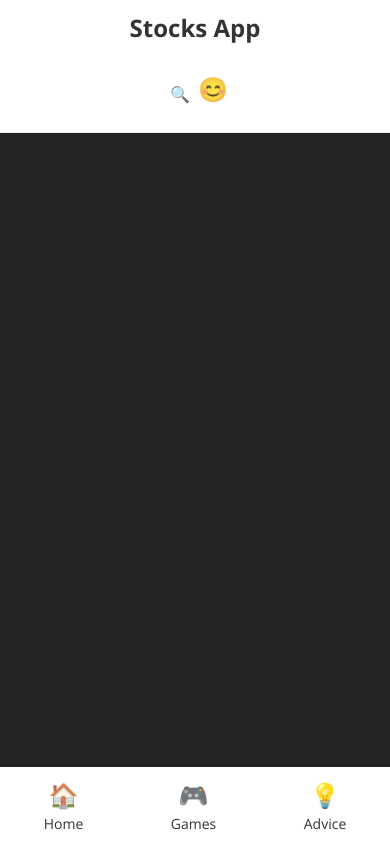
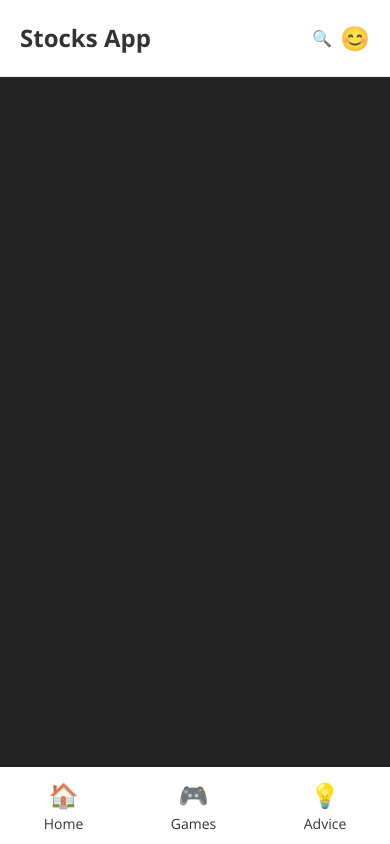
Before and after one commit to alexechoi/hack-kosice-24, a React (Vite) app: page / in a window 390 px wide. Built offline with nearby package versions, Linux system fonts and the light colour scheme.

Commit message:
Fix navbar responsiveness on mobile

```diff
--- a/src/components/Navbar/navbar.css
+++ b/src/components/Navbar/navbar.css
@@ -45,19 +45,17 @@
     box-shadow: none;
 }
 
-/* Add responsiveness if needed */
 @media (max-width: 768px) {
     .navbar-container {
-        flex-direction: column;
+        flex-direction: row;
+        justify-content: space-between;
     }
 
     .navbar-icons {
-        margin-top: 10px;
+        order: 2; /* This ensures that the navbar icons are positioned to the right */
     }
 
-    .navbar-title,
-    .icon-button,
-    .emoji {
-        margin-bottom: 10px;
+    .navbar-title {
+        order: 1; /* This ensures that the navbar title is positioned to the left */
     }
 }
```
